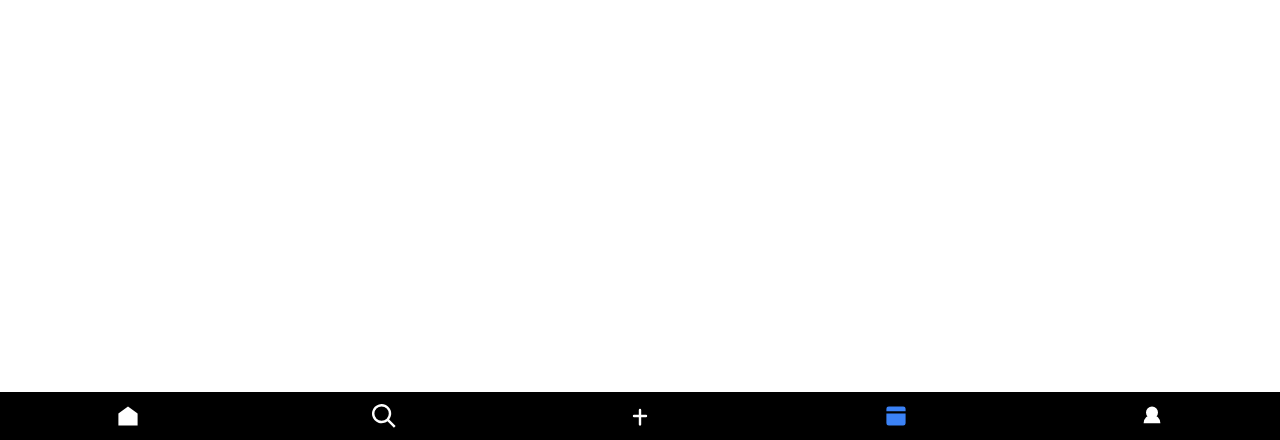
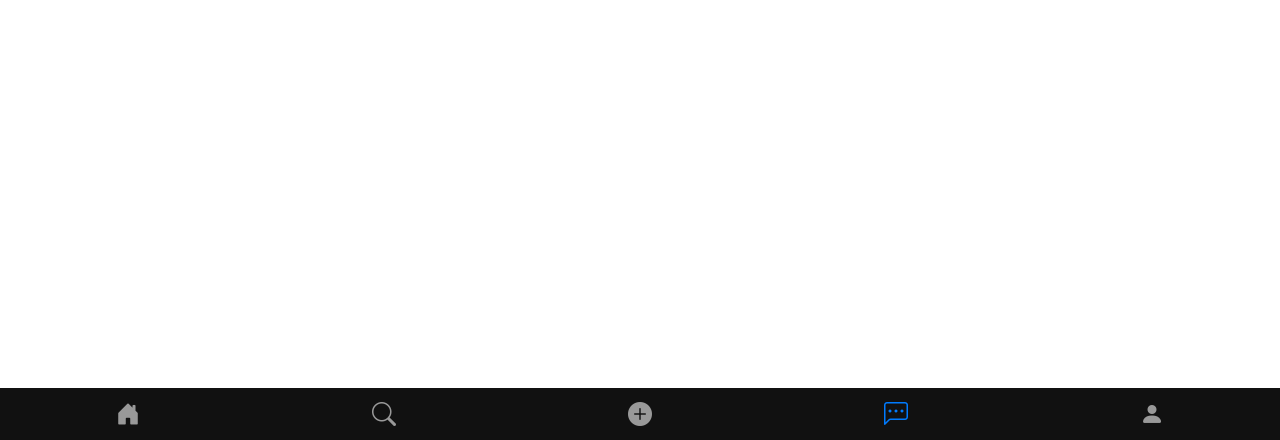
Before and after one commit to Emma-nuel-orji/pitchpro, a plain HTML site: page inbox.html in a window 1280 px wide. Shown: the part 360-800 px from the top of the page. Drawn offline with nearby package versions, Linux system fonts and the light colour scheme.

Commit message:
first commit

```diff
--- a/inbox.html
+++ b/inbox.html
@@ -5,6 +5,27 @@
   <meta name="viewport" content="width=device-width, initial-scale=1">
   <title>Inbox - PitchPro</title>
   <script src="https://cdn.tailwindcss.com"></script>
+    <link href="https://cdn.jsdelivr.net/npm/bootstrap@5.3.3/dist/css/bootstrap.min.css" rel="stylesheet" />
+  <link href="https://cdn.jsdelivr.net/npm/bootstrap-icons@1.10.5/font/bootstrap-icons.css" rel="stylesheet" />
+  <style>
+      .bottom-nav {
+      position: fixed;
+      bottom: 0;
+      width: 100%;
+      z-index: 10;
+      background-color: #111;
+      padding: 8px 0;
+      display: flex;
+      justify-content: space-around;
+    }
+    .bottom-nav a {
+      color: #999;
+      text-decoration: none;
+    }
+    .bottom-nav a.active {
+      color: #007bff;
+    }
+  </style>
 </head>
 <body class="bg-white text-black transition-colors duration-300">
 
@@ -70,7 +91,7 @@
   </div>
 
   <!-- Bottom Navigation -->
-  <nav class="fixed bottom-0 left-0 w-full bg-black text-white flex justify-around items-center py-3">
+  <!-- <nav class="fixed bottom-0 left-0 w-full bg-black text-white flex justify-around items-center py-3">
     <a href="mainhome.html"><svg class="w-6 h-6" fill="white" viewBox="0 0 20 20"><path d="M10 2L2 8v10h16V8l-8-6z"/></svg></a>
 
     <a href="search.html"><svg class="w-6 h-6" fill="white" viewBox="0 0 20 20"><path d="M12.9 14.32a8 8 0 111.41-1.41l5.38 5.37-1.42 1.42-5.37-5.38zM8 14a6 6 0 100-12 6 6 0 000 12z"/></svg></a>
@@ -80,8 +101,15 @@
     <a href="inbox.html"><svg class="w-6 h-6 text-blue-500" fill="currentColor" viewBox="0 0 20 20"><path d="M2 4a2 2 0 012-2h12a2 2 0 012 2v2H2V4zm0 4h16v8a2 2 0 01-2 2H4a2 2 0 01-2-2V8z"/></svg></a>
 
     <a href="profile.html"><svg class="w-6 h-6" fill="white" viewBox="0 0 20 20"><path d="M10 2a5 5 0 110 10 5 5 0 010-10zm-7 14a7 7 0 0114 0H3z"/></svg></a>
+  </nav> -->
+
+    <nav class="bottom-nav">
+    <a href="home.html"><i class="bi bi-house-door-fill fs-4"></i></a>
+    <a href="search.html"><i class="bi bi-search fs-4"></i></a>
+    <a href="upload.html"><i class="bi bi-plus-circle-fill fs-4"></i></a>
+    <a href="inbox.html" class="active"><i class="bi bi-chat-left-dots fs-4"></i></a>
+    <a href="profile.html"><i class="bi bi-person-fill fs-4"></i></a>
   </nav>
-
   <!-- Dark Mode Script -->
   <script>
     const html = document.documentElement;
```
Also changed, not shown: Security.html (+1 -1 lines), Support.html (+1 -1 lines), profile.html (+17 -9 lines), search.html (+31 -1 lines), settings.html (+31 -1 lines), single-profile.html (+3 -2 lines), withdraw.html (+1 -1 lines).
